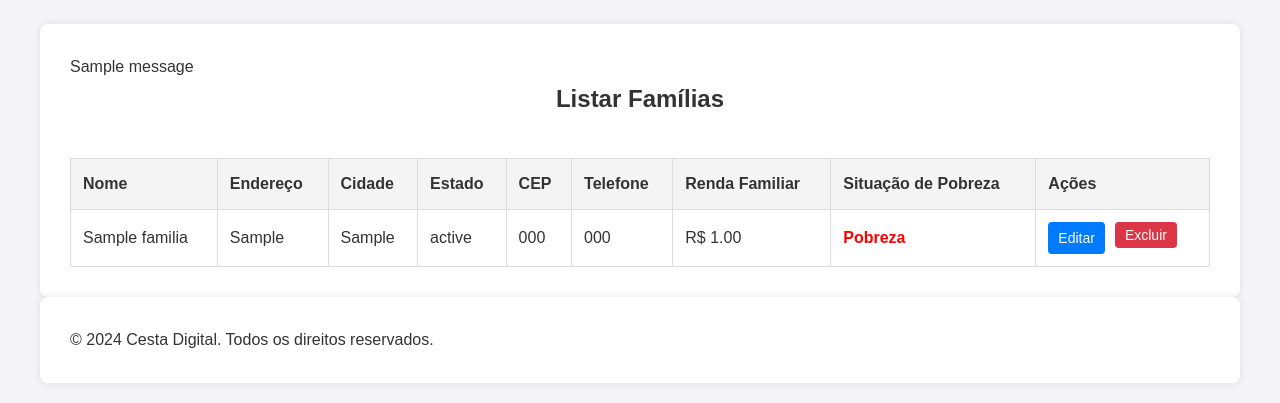
After one commit to GabrielB-B/Cesta_Digital, a Flask app: page /familias in a window 1280 px wide. The commit adds this page. Shown: the part 449-852 px from the top of the page. Run offline with Flask 3, Linux system fonts and the light colour scheme; the visitor is signed in with stand-in values (Sample User, id 1); tables that the repository leaves empty hold one stand-in row (values such as "Sample post"); one stand-in notice (Sample message) is shown.

Commit message:
trabalho versão final

```diff
--- a/static/css/style.css
+++ b/static/css/style.css
@@ -31,16 +31,17 @@ h1, h2, h3 {
 }
 
 header {
-    background: #333;
+    background: white;
     color: #fff;
     padding: 15px 0;
     text-align: center;
     border-radius: 8px;
     margin-bottom: 30px;
+
 }
 
 nav a {
-    color: #fff;
+    color: black;
     margin: 0 15px;
     text-decoration: none;
     font-weight: bold;
--- /dev/null
+++ b/templates/base.html
@@ -0,0 +1,48 @@
+<!-- templates/base.html -->
+<!DOCTYPE html>
+<html lang="pt-BR">
+<head>
+    <meta charset="UTF-8">
+    <meta name="viewport" content="width=device-width, initial-scale=1.0">
+    <title>{% block title %}Cesta Digital{% endblock %}</title>
+    <link rel="stylesheet" href="{{ url_for('static', filename='css/style.css') }}">
+</head>
+<body>
+    <header>
+        <div class="container">
+            <img src="{{ url_for('static', filename='images/logo.png') }}" alt="Logo Cesta Digital" class="logo">
+            <nav>
+                {% if 'usuario_id' in session %}
+                    <a href="{{ url_for('index') }}">Home</a>
+                    <a href="{{ url_for('adicionar_familia') }}">Adicionar Família</a>
+                    <a href="{{ url_for('listar_familias') }}">Listar Famílias</a>
+                    <a href="{{ url_for('logout') }}">Sair</a>
+                {% else %}
+                    <a href="{{ url_for('login') }}">Login</a>
+                    <a href="{{ url_for('register') }}">Registrar</a>
+                {% endif %}
+            </nav>
+        </div>
+    </header>
+
+    <div class="container">
+        {% with messages = get_flashed_messages(with_categories=true) %}
+            {% if messages %}
+                {% for category, message in messages %}
+                    <div class="flash {{ category }}">
+                        {{ message }}
+                    </div>
+                {% endfor %}
+            {% endif %}
+        {% endwith %}
+
+        {% block content %}{% endblock %}
+    </div>
+
+    <footer>
+        <div class="container">
+            <p>&copy; 2024 Cesta Digital. Todos os direitos reservados.</p>
+        </div>
+    </footer>
+</body>
+</html>
--- a/templates/index.html
+++ b/templates/index.html
@@ -9,6 +9,9 @@
 </head>
 <body>
     <header>
+        <div class="img_left">
+            <img src="/static/img/logo_cesta.png" alt="logo" >
+        </div>
         <h1>Famílias Registradas</h1>
         <nav>
             <a href="{{ url_for('adicionar_familia') }}">Adicionar Família</a>
--- /dev/null
+++ b/templates/listar_familias.html
@@ -0,0 +1,49 @@
+<!-- templates/listar_familias.html -->
+{% extends 'base.html' %}
+
+{% block title %}Listar Famílias - Cesta Digital{% endblock %}
+
+{% block content %}
+    <h2>Listar Famílias</h2>
+    <div class="table-container">
+        <table>
+            <tr>
+                <th>Nome</th>
+                <th>Endereço</th>
+                <th>Cidade</th>
+                <th>Estado</th>
+                <th>CEP</th>
+                <th>Telefone</th>
+                <th>Renda Familiar</th>
+                <th>Situação de Pobreza</th>
+                <th>Ações</th>
+            </tr>
+            {% for familia in familias %}
+            <tr>
+                <td>{{ familia.nome }}</td>
+                <td>{{ familia.endereco }}</td>
+                <td>{{ familia.cidade }}</td>
+                <td>{{ familia.estado }}</td>
+                <td>{{ familia.cep }}</td>
+                <td>{{ familia.telefone }}</td>
+                <td>R$ {{ '%.2f' % familia.renda_familiar }}</td>
+                <td>
+                    {% if familia.is_pobreza() %}
+                        <span class="status-pobreza">Pobreza</span>
+                    {% else %}
+                        <span class="status-nao-pobreza">Acima da Linha de Pobreza</span>
+                    {% endif %}
+                </td>
+                <td>
+                    <div class="action-buttons">
+                        <a href="{{ url_for('editar_familia', familia_id=familia.id) }}" class="edit-button">Editar</a>
+                        <form action="{{ url_for('excluir_familia', familia_id=familia.id) }}" method="POST">
+                            <button type="submit" class="delete" onclick="return confirm('Tem certeza que deseja excluir esta família?')">Excluir</button>
+                        </form>
+                    </div>
+                </td>
+            </tr>
+            {% endfor %}
+        </table>
+    </div>
+{% endblock %}
--- a/templates/login.html
+++ b/templates/login.html
@@ -9,7 +9,7 @@
 </head>
 <body>
     <header>
-        <h1>Login</h1>
+        <img src="/static/img/logo_cesta.png" alt="logo">
     </header>
     <div class="container">
         <form action="{{ url_for('login') }}" method="POST">
```
Also changed, not shown: templates/status_pobreza.html (added, +17 -0 lines), static/img/logo_cesta.png (renamed from img/logo_cesta.png).
